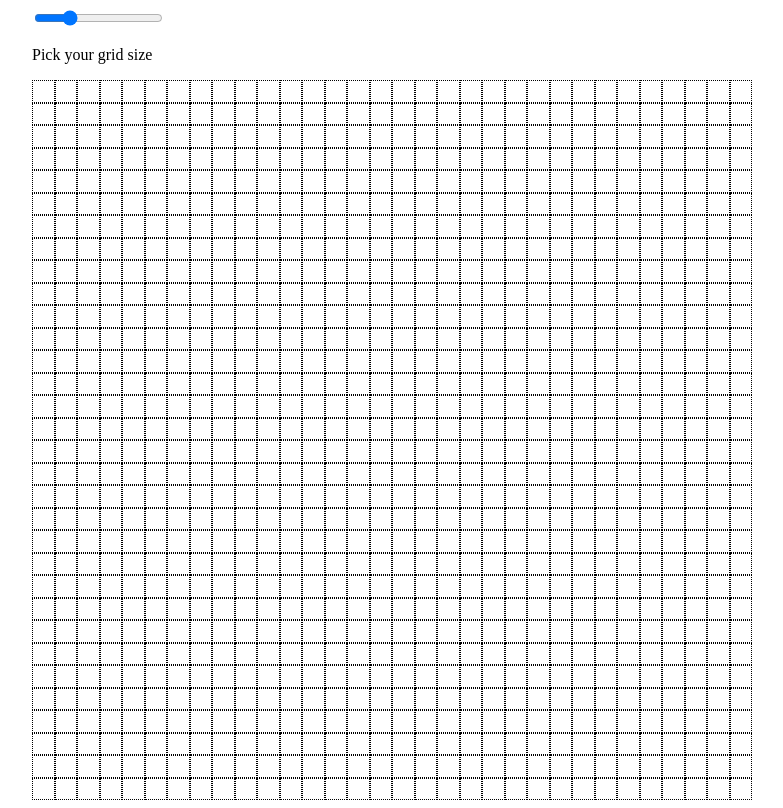
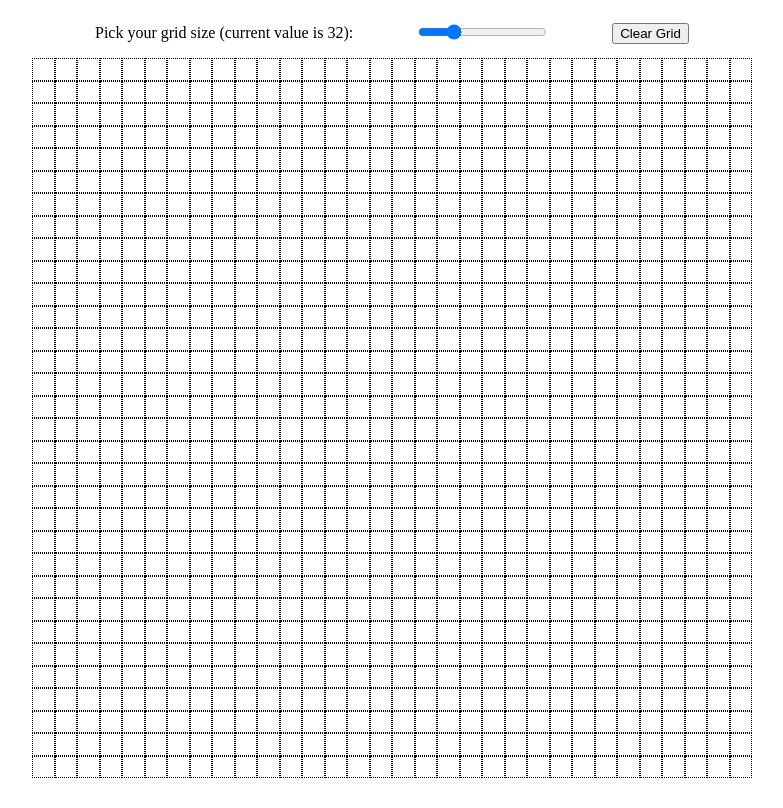
Before and after one commit to klausgena/odin-etch-a-sketch, a plain HTML site: page index.html in a window 1280 px wide. Shown: the whole page, without its empty margins (248-1031 px from the left). Drawn offline with Linux system fonts and the light colour scheme.

Commit message:
Complete basic functionality: change and clear grid

```diff
--- a/etch-a-sketch.js
+++ b/etch-a-sketch.js
@@ -20,6 +20,31 @@ function makeRow (numberRows, CSSClass) {
 }
 
 
+// The drawing event handlers
+
+
+function addGridEventHandlers (CSSClass) {
+    const gridDivs = document.querySelectorAll(`div.${CSSClass}`);
+    gridDivs.forEach(gridDiv => gridDiv.addEventListener(
+        'mousemove', function (e) {
+            if (e.buttons == 1) {
+                gridDiv.classList.add("trace");
+            }
+        })
+    );
+    // Prevent dragging action
+    gridDivs.forEach(gridDiv => gridDiv.addEventListener(
+            "dragstart", function (e) {
+                e.preventDefault();
+            }
+        )
+    );
+}
+
+
+// Create the grid
+
+
 function makeGrid (numberRows, CSSClass) {
     const container = document.getElementById("container");
     // First delete old grid, if any.
@@ -35,11 +60,42 @@ function makeGrid (numberRows, CSSClass) {
         container.appendChild(myRow);
         counter++;
     }
+    // Add the event handlers to every div
+    addGridEventHandlers(CSSClass);
+    // Create UI
+    printGridSize();
+    activateClearButton();
 }
+
+
+// Get grid size from web page
+
 
 function getGridValue () {
     const range = document.getElementById("myRange");
     return value = range.value;
+}
+
+// UI functions
+
+function printGridSize () {
+    const size = getGridValue();
+    const sizeDiv = document.getElementById("gridSize");
+    // delete existing par
+    if (sizeDiv.hasChildNodes) {
+        sizeDiv.removeChild(sizeDiv.firstChild);
+    }
+    const sizePar = document.createElement("p");
+    sizePar.textContent = `Pick your grid size (current value is ${size}):`;
+    sizeDiv.appendChild(sizePar);
+}
+
+function activateClearButton () {
+    const clearButton = document.getElementById("clearButton");
+    clearButton.addEventListener("click", function () {
+        const traceDivs = document.querySelectorAll("div.trace");
+        traceDivs.forEach(traceDiv => traceDiv.classList.remove("trace"));
+    });
 }
 
 // Create the grid
@@ -54,21 +110,3 @@ slider.addEventListener(
         makeGrid(getGridValue(), "grid");
     }
 );
-
-// Drawing event handlers
-
-const gridDivs = document.querySelectorAll("div.grid");
-gridDivs.forEach(gridDiv => gridDiv.addEventListener(
-    'mousemove', function (e) {
-        if (e.buttons == 1) {
-            gridDiv.classList.add("trace");
-        }
-    })
-);
-// Prevent dragging action
-gridDivs.forEach(gridDiv => gridDiv.addEventListener(
-        "dragstart", function (e) {
-            e.preventDefault();
-        }
-    )
-);
--- a/index.html
+++ b/index.html
@@ -7,11 +7,13 @@
 </head>
 <body>
   <div id="menu">
+    <div id="gridSize">
+    </div>
     <div id="slider">
       <input type="range" min="1" max="128" value="32" class="slider" id="myRange">
     </div>
-    <div id="gridSize">
-      <p>Pick your grid size</p>
+    <div id="button">
+        <button id="clearButton">Clear Grid</button>
     </div>
   </div>
   <div id="container"></div>
--- a/style.css
+++ b/style.css
@@ -3,6 +3,9 @@
 #menu {
     margin: auto;
     width: 720px;
+    display: flex;
+    justify-content: space-evenly;
+    align-items: center;
 }
 
 /* GRID */
```
